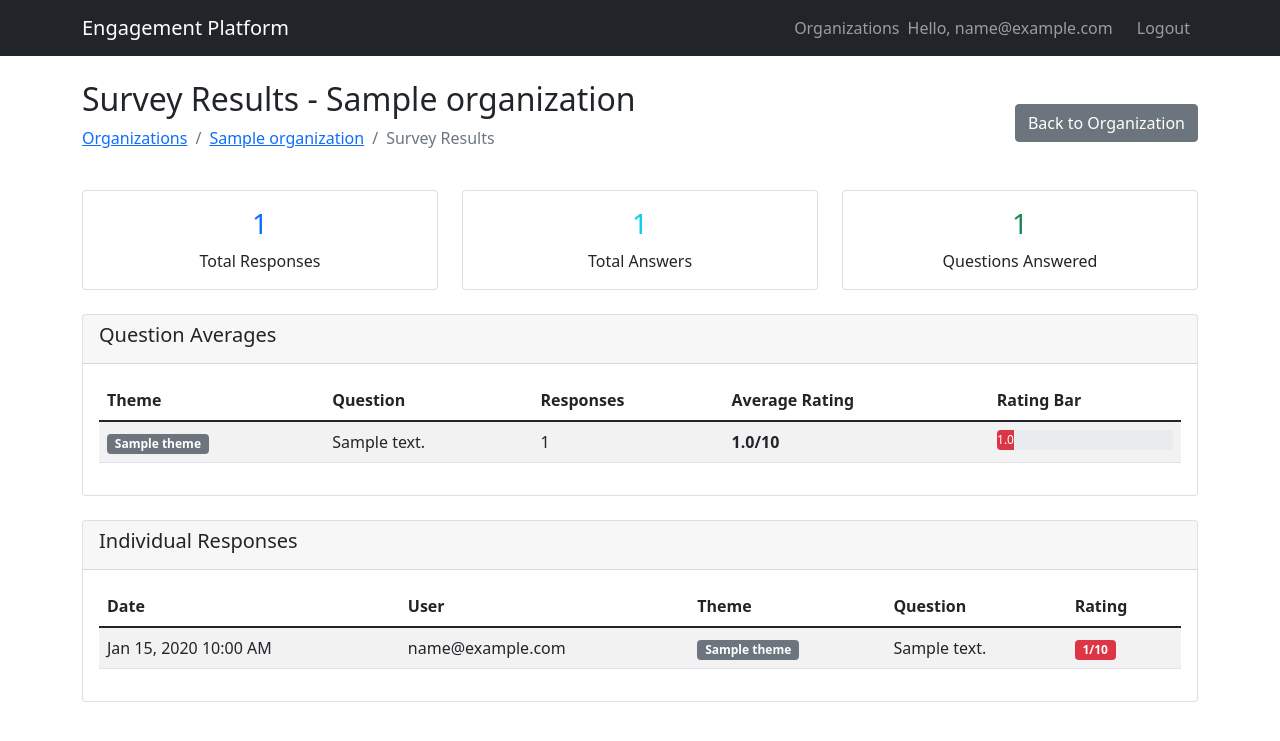
After one commit to christofdamian/engagement, a Django app: page /surveys/1/results/ in a window 1280 px wide. The commit adds this page. Shown: the top 741 px of the page. Run offline with Django 5.2, Linux system fonts and the light colour scheme; a user stored in the database is signed in; tables that the repository leaves empty hold one stand-in row (values such as "Sample post").

Commit message:
show results and add script for random data

```diff
--- a/engagement/surveys/urls.py
+++ b/engagement/surveys/urls.py
@@ -7,4 +7,6 @@ urlpatterns = [
     path('<int:org_pk>/edit/', views.survey_edit, name='survey_edit'),
     path('<int:org_pk>/themes/create/', views.theme_create, name='theme_create'),
     path('<int:org_pk>/themes/<int:theme_pk>/questions/create/', views.question_create, name='question_create'),
+    path('<int:org_pk>/take/', views.take_survey, name='take_survey'),
+    path('<int:org_pk>/results/', views.survey_results, name='survey_results'),
 ]
--- a/engagement/surveys/views.py
+++ b/engagement/surveys/views.py
@@ -3,9 +3,11 @@ from django.contrib.auth.decorators import login_required
 from django.contrib import messages
 from django.db import transaction
 from django.forms import modelformset_factory
+from django.utils import timezone
+import random
 from organizations.models import Organization, OrganizationMembership
-from .models import Survey, Theme, Question
-from .forms import SurveyForm, ThemeForm, QuestionForm
+from .models import Survey, Theme, Question, SurveyResponse, Answer
+from .forms import SurveyForm, ThemeForm, QuestionForm, SurveyResponseForm
 
 
 @login_required
@@ -142,3 +144,143 @@ def question_create(request, org_pk, theme_pk):
         'theme': theme,
     }
     return render(request, 'surveys/question_create.html', context)
+
+
+@login_required
+def take_survey(request, org_pk):
+    organization = get_object_or_404(Organization, pk=org_pk)
+    membership = get_object_or_404(OrganizationMembership, user=request.user, organization=organization)
+
+    try:
+        survey = organization.survey
+    except Survey.DoesNotExist:
+        messages.error(request, 'This organization does not have a survey yet.')
+        return redirect('organization_detail', pk=org_pk)
+
+    if not survey.is_active:
+        messages.error(request, 'This survey is currently inactive.')
+        return redirect('organization_detail', pk=org_pk)
+
+    # Get all questions from the survey
+    all_questions = Question.objects.filter(theme__survey=survey)
+
+    if not all_questions.exists():
+        messages.error(request, 'This survey has no questions yet.')
+        return redirect('organization_detail', pk=org_pk)
+
+    # Randomly select questions based on organization config
+    questions_count = min(organization.questions_per_cycle, all_questions.count())
+    selected_questions = random.sample(list(all_questions), questions_count)
+
+    if request.method == 'POST':
+        form = SurveyResponseForm(request.POST, questions=selected_questions)
+        if form.is_valid():
+            with transaction.atomic():
+                # Create survey response
+                response = SurveyResponse.objects.create(
+                    user=request.user,
+                    organization=organization,
+                    completed_at=timezone.now()
+                )
+
+                # Create answers
+                for question in selected_questions:
+                    rating = form.cleaned_data.get(f'question_{question.id}')
+                    if rating:  # Only save if user provided a rating
+                        Answer.objects.create(
+                            response=response,
+                            question=question,
+                            rating=rating
+                        )
+
+                messages.success(request, 'Thank you! Your survey responses have been saved.')
+                return redirect('organization_detail', pk=org_pk)
+    else:
+        form = SurveyResponseForm(questions=selected_questions)
+
+    # Create question-field pairs for template
+    question_fields = []
+    for question in selected_questions:
+        field_name = f'question_{question.id}'
+        field = form[field_name] if field_name in form.fields else None
+        question_fields.append({
+            'question': question,
+            'field': field
+        })
+
+    context = {
+        'organization': organization,
+        'survey': survey,
+        'form': form,
+        'questions': selected_questions,
+        'question_fields': question_fields,
+    }
+    return render(request, 'surveys/take_survey.html', context)
+
+
+@login_required
+def survey_results(request, org_pk):
+    organization = get_object_or_404(Organization, pk=org_pk)
+    membership = get_object_or_404(OrganizationMembership, user=request.user, organization=organization)
+
+    if membership.role not in ['owner', 'admin']:
+        messages.error(request, 'You do not have permission to view survey results for this organization.')
+        return redirect('organization_detail', pk=org_pk)
+
+    try:
+        survey = organization.survey
+    except Survey.DoesNotExist:
+        messages.error(request, 'This organization does not have a survey yet.')
+        return redirect('organization_detail', pk=org_pk)
+
+    # Get all survey responses for this organization
+    responses = SurveyResponse.objects.filter(
+        organization=organization,
+        completed_at__isnull=False
+    ).prefetch_related('answers__question__theme').order_by('-completed_at')
+
+    # Get all answers with question and theme info
+    answers = Answer.objects.filter(
+        response__organization=organization,
+        response__completed_at__isnull=False
+    ).select_related('response__user', 'question__theme').order_by(
+        '-response__completed_at', 'question__theme__order', 'question__order'
+    )
+
+    # Calculate some basic statistics
+    total_responses = responses.count()
+    if total_responses > 0:
+        # Calculate average rating per question
+        question_stats = {}
+        for answer in answers:
+            question_id = answer.question.id
+            if question_id not in question_stats:
+                question_stats[question_id] = {
+                    'question': answer.question,
+                    'ratings': [],
+                    'total': 0,
+                    'count': 0
+                }
+            question_stats[question_id]['ratings'].append(answer.rating)
+            question_stats[question_id]['total'] += answer.rating
+            question_stats[question_id]['count'] += 1
+
+        # Calculate averages
+        for stats in question_stats.values():
+            if stats['count'] > 0:
+                stats['average'] = round(stats['total'] / stats['count'], 1)
+            else:
+                stats['average'] = 0
+    else:
+        question_stats = {}
+
+    context = {
+        'organization': organization,
+        'survey': survey,
+        'responses': responses,
+        'answers': answers,
+        'total_responses': total_responses,
+        'question_stats': question_stats.values(),
+        'membership': membership,
+    }
+    return render(request, 'surveys/results.html', context)
--- /dev/null
+++ b/engagement/templates/surveys/results.html
@@ -0,0 +1,155 @@
+{% extends "base.html" %}
+
+{% block title %}Survey Results - {{ organization.name }} - Engagement Platform{% endblock %}
+
+{% block content %}
+<div class="d-flex justify-content-between align-items-center mb-4">
+    <div>
+        <h2>Survey Results - {{ organization.name }}</h2>
+        <nav aria-label="breadcrumb">
+            <ol class="breadcrumb">
+                <li class="breadcrumb-item"><a href="{% url 'organization_list' %}">Organizations</a></li>
+                <li class="breadcrumb-item"><a href="{% url 'organization_detail' organization.pk %}">{{ organization.name }}</a></li>
+                <li class="breadcrumb-item active">Survey Results</li>
+            </ol>
+        </nav>
+    </div>
+    <div>
+        <a href="{% url 'organization_detail' organization.pk %}" class="btn btn-secondary">
+            <i class="fas fa-arrow-left"></i> Back to Organization
+        </a>
+    </div>
+</div>
+
+{% if total_responses > 0 %}
+    <!-- Summary Statistics -->
+    <div class="row mb-4">
+        <div class="col-md-4">
+            <div class="card">
+                <div class="card-body text-center">
+                    <h3 class="text-primary">{{ total_responses }}</h3>
+                    <p class="mb-0">Total Responses</p>
+                </div>
+            </div>
+        </div>
+        <div class="col-md-4">
+            <div class="card">
+                <div class="card-body text-center">
+                    <h3 class="text-info">{{ answers.count }}</h3>
+                    <p class="mb-0">Total Answers</p>
+                </div>
+            </div>
+        </div>
+        <div class="col-md-4">
+            <div class="card">
+                <div class="card-body text-center">
+                    <h3 class="text-success">{{ question_stats|length }}</h3>
+                    <p class="mb-0">Questions Answered</p>
+                </div>
+            </div>
+        </div>
+    </div>
+
+    <!-- Question Averages -->
+    {% if question_stats %}
+        <div class="card mb-4">
+            <div class="card-header">
+                <h5>Question Averages</h5>
+            </div>
+            <div class="card-body">
+                <div class="table-responsive">
+                    <table class="table table-striped">
+                        <thead>
+                            <tr>
+                                <th>Theme</th>
+                                <th>Question</th>
+                                <th>Responses</th>
+                                <th>Average Rating</th>
+                                <th>Rating Bar</th>
+                            </tr>
+                        </thead>
+                        <tbody>
+                            {% for stat in question_stats %}
+                                <tr>
+                                    <td><span class="badge bg-secondary">{{ stat.question.theme.name }}</span></td>
+                                    <td>{{ stat.question.text|truncatewords:10 }}</td>
+                                    <td>{{ stat.count }}</td>
+                                    <td>
+                                        <strong>{{ stat.average }}/10</strong>
+                                    </td>
+                                    <td>
+                                        <div class="progress" style="height: 20px;">
+                                            <div class="progress-bar
+                                                {% if stat.average >= 8 %}bg-success
+                                                {% elif stat.average >= 6 %}bg-warning
+                                                {% else %}bg-danger{% endif %}"
+                                                role="progressbar"
+                                                style="width: {{ stat.average|floatformat:0 }}0%">
+                                                {{ stat.average }}
+                                            </div>
+                                        </div>
+                                    </td>
+                                </tr>
+                            {% endfor %}
+                        </tbody>
+                    </table>
+                </div>
+            </div>
+        </div>
+    {% endif %}
+
+    <!-- Individual Responses -->
+    <div class="card">
+        <div class="card-header">
+            <h5>Individual Responses</h5>
+        </div>
+        <div class="card-body">
+            <div class="table-responsive">
+                <table class="table table-striped">
+                    <thead>
+                        <tr>
+                            <th>Date</th>
+                            <th>User</th>
+                            <th>Theme</th>
+                            <th>Question</th>
+                            <th>Rating</th>
+                        </tr>
+                    </thead>
+                    <tbody>
+                        {% for answer in answers %}
+                            <tr>
+                                <td>{{ answer.response.completed_at|date:"M d, Y g:i A" }}</td>
+                                <td>{{ answer.response.user.email }}</td>
+                                <td><span class="badge bg-secondary">{{ answer.question.theme.name }}</span></td>
+                                <td>{{ answer.question.text|truncatewords:8 }}</td>
+                                <td>
+                                    <span class="badge
+                                        {% if answer.rating >= 8 %}bg-success
+                                        {% elif answer.rating >= 6 %}bg-warning
+                                        {% else %}bg-danger{% endif %}">
+                                        {{ answer.rating }}/10
+                                    </span>
+                                </td>
+                            </tr>
+                        {% endfor %}
+                    </tbody>
+                </table>
+            </div>
+        </div>
+    </div>
+
+{% else %}
+    <div class="text-center">
+        <div class="card">
+            <div class="card-body">
+                <i class="fas fa-chart-bar fa-3x text-muted mb-3"></i>
+                <h5 class="card-title">No Survey Responses Yet</h5>
+                <p class="card-text">No one has completed the survey for this organization yet.</p>
+                <a href="{% url 'take_survey' organization.pk %}" class="btn btn-primary">
+                    Take Survey
+                </a>
+            </div>
+        </div>
+    </div>
+{% endif %}
+{% endblock %}
```
Also changed, not shown: engagement/surveys/admin.py (+43 -1 lines), engagement/surveys/forms.py (+16 -1 lines), engagement/surveys/management/commands/generate_survey_data.py (added, +233 -0 lines), engagement/surveys/models.py (+28 -0 lines), engagement/templates/organizations/detail.html (+10 -5 lines), engagement/templates/surveys/take_survey.html (added, +86 -0 lines), engagement/README_generate_data.md (added), engagement/surveys/management/__init__.py (added), engagement/surveys/management/commands/__init__.py (added), engagement/surveys/migrations/0004_surveyresponse_answer.py (added).
